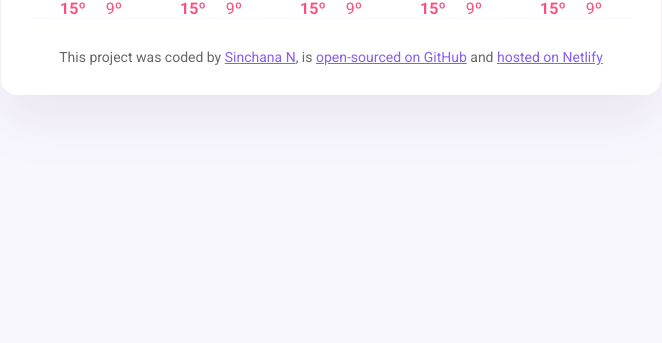
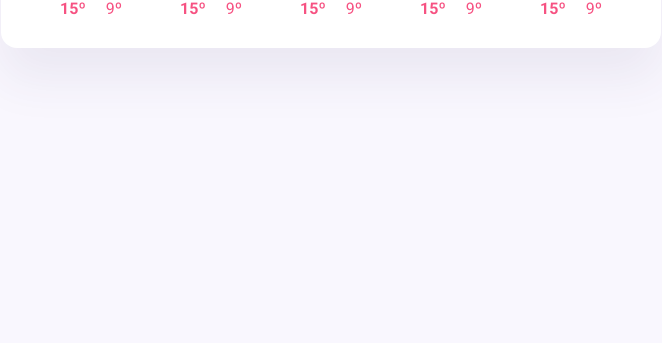
Before and after one commit to Sinchana-N25/web-dev-lab, a plain HTML site: page weather_app/index.html in a window 1280 px wide. Shown: the part 457-800 px from the top of the page, without its empty margins (309-971 px from the left). Drawn offline with nearby package versions, Linux system fonts and the light colour scheme; no server answers.

Commit message:
removing footer

```diff
--- a/Joke_generator/index.js
+++ b/Joke_generator/index.js
@@ -14,7 +14,7 @@ let button = document.querySelector("#button");
 let apiKey = "bob016b0434454afb1b302d4ct21a307";
 let context =
   "Generate a unique pun that has never been used before. Avoid repeating any previous puns.";
-let prompt = "Tell me a good pun that uses wordplay.";
+let prompt = "Tell me a good pun that uses wordplay in kannada language.";
 let apiUrl = `https://api.shecodes.io/ai/v1/generate?prompt=${prompt}&context=${context}&key=${apiKey}`;
 
 button.addEventListener("click", () => {
--- a/weather_app/index.html
+++ b/weather_app/index.html
@@ -95,16 +95,6 @@
             </div>
         </div>
         </main>
-
-        <footer>
-            This project was coded by
-            <a href="https://github.com/Sinch25" target="_blank"> Sinchana N</a>,
-            is
-            <a href="https://github.com/Sinch25/Web_Dev/tree/main/weather_app" target="_blank">open-sourced on
-                GitHub</a>
-            and
-            <a href="https://simpleweatherrapp.netlify.app/" target="_blank">hosted on Netlify</a>
-        </footer>
     </div>
     <script src="index.js"></script>
 </body>
--- a/weather_app/styles.css
+++ b/weather_app/styles.css
@@ -115,11 +115,3 @@ main {
 .weather-forecast-temperature {
   padding: 0 10px;
 }
-
-footer {
-  border-top: 1px solid #f9f7fe;
-  padding: 30px 0 0 0;
-  text-align: center;
-  font-size: 14px;
-  color: rgba(0, 0, 0, 0.6);
-}
```
Also changed, not shown: Joke_generator/index.html (+1 -1 lines).
